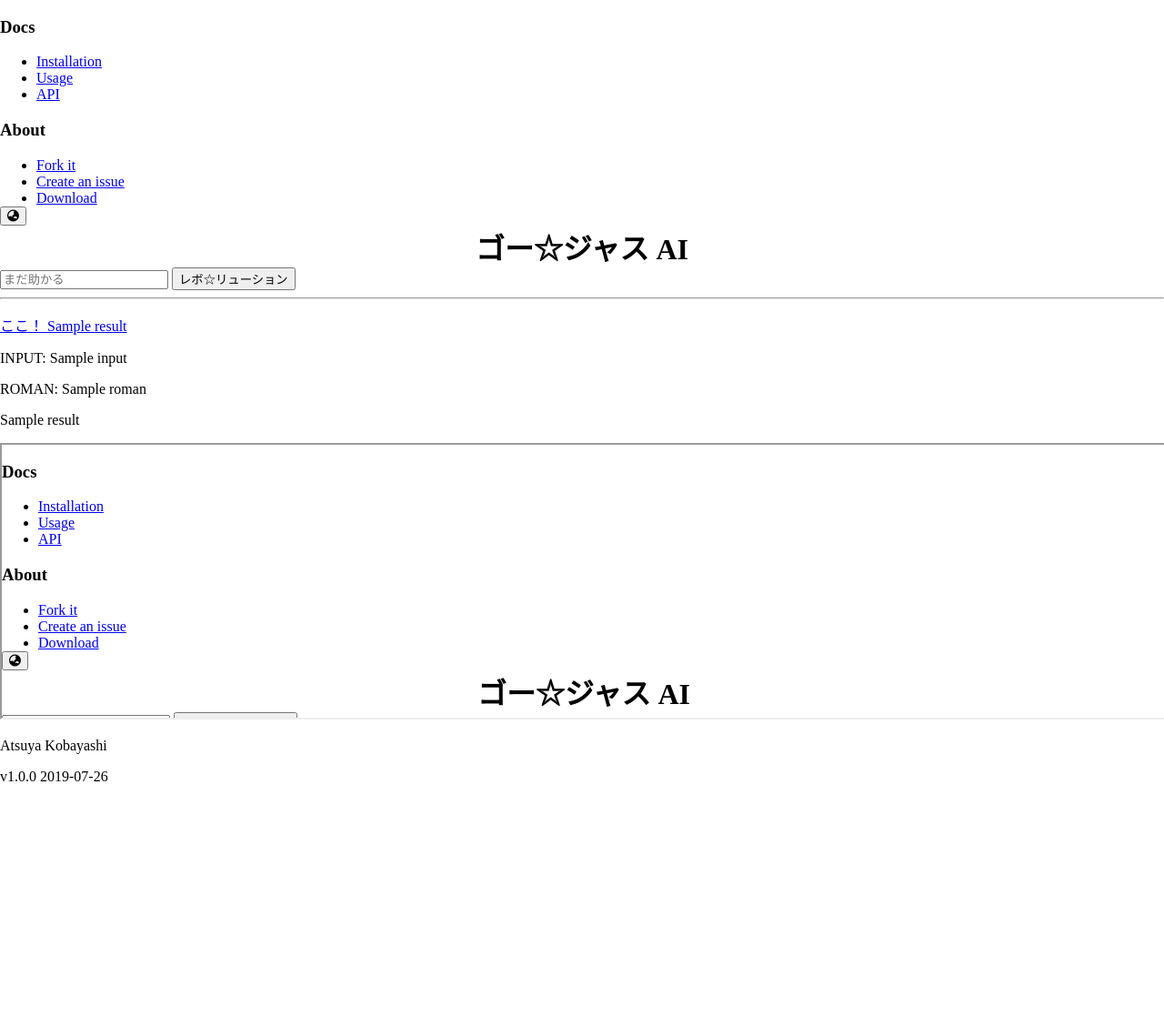
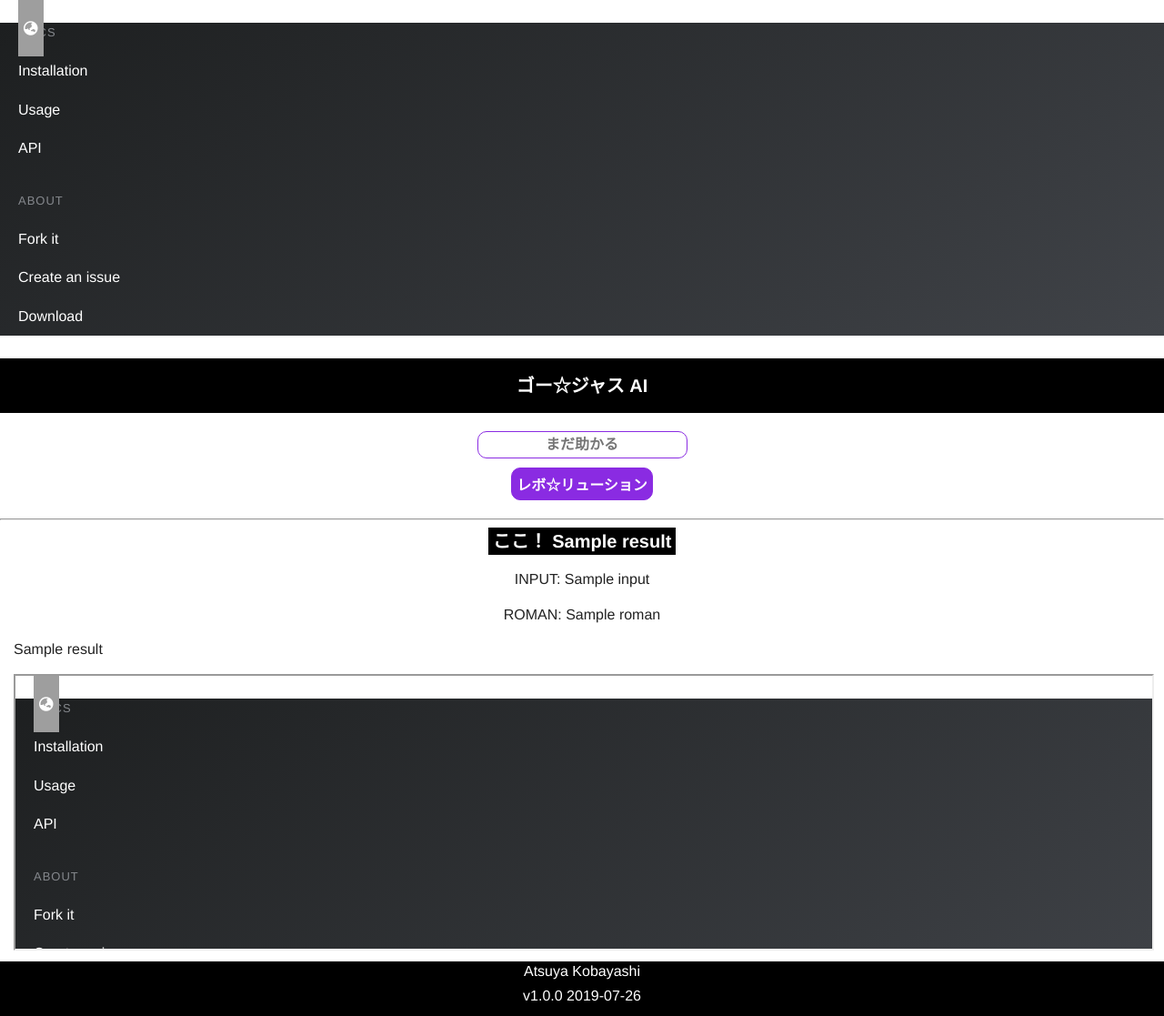
Before and after one commit to atsukoba/GorgeousApp, a Flask app: template app/templates/index.html in a window 1280 px wide. Shown: the whole page at 91% size. Before the commit the page ends 859 px from the top, so only its background shows below. Run offline with Flask 2, Linux system fonts and the light colour scheme; the template is opened without the code that fills it: most values are stand-ins (such as "Sample title", 1, 10 or a date in 2020); parts of the project's set-up code (start-up, migrations or seed data) failed here and were passed over; some libraries are stand-ins or nearby versions; grey boxes are pictures that could not be loaded.

Commit message:
Style Update

```diff
--- a/app/static/css/style.css
+++ b/app/static/css/style.css
@@ -2,10 +2,91 @@ html, body, ul, li {
   margin: 0;
 }
 
-h1 {
+header {
+  background-color: black;
+  height: 60px;
+}
+
+header h1 {
+  color: white;
+  font-size: 20px;
+  margin: 0;
+  line-height: 60px;
+  text-align: center;
+}
+
+header .btn-hamburger {
+  top: 0;
+  left: 20px;
+}
+
+header .btn-hamburger i {
+  color: white;
+  line-height: 60px;
+}
+
+section {
+  margin: 0;
+}
+
+section.input {
+  margin: 20px 0;
+}
+
+section.input input {
+  display: block;
+  border: solid 1px blueviolet;
+  border-radius: 10px;
+  margin: 10px auto;
+  text-align: center;
+  padding: 5px;
+}
+
+section.input input.q {
+  font-weight: bold;
+}
+
+section.input input.revo {
+  background-color: blueviolet;
+  color: white;
+  font-weight: bold;
+}
+
+section.results {
+  padding: 0 15px;
+}
+
+section.results .result p {
+  text-align: center;
+}
+
+section.results .result .main_result {
+  font-size: 20px;
+  display: block;
+  color: white;
+  background-color: black;
+  padding: 5px;
+  margin: 0 auto;
   width: -webkit-fit-content;
   width: -moz-fit-content;
   width: fit-content;
-  margin: 0 auto;
+  height: auto;
+  line-height: 20px;
+  font-weight: bold;
+}
+
+section.results .result .main_result p {
+  margin: 0;
+}
+
+footer {
+  color: white;
+  background-color: black;
+  height: 60px;
+}
+
+footer p {
+  margin: 5px auto;
+  text-align: center;
 }
 /*# sourceMappingURL=style.css.map */
--- a/app/static/sass/style.sass
+++ b/app/static/sass/style.sass
@@ -3,6 +3,75 @@
 html, body, ul, li
     margin: 0
 
-h1
-    width: fit-content
-    margin: 0 auto
+header
+    background-color: black
+    height: 60px
+
+    h1
+        color: white
+        font-size: 20px
+        margin: 0
+        line-height: 60px
+        text-align: center
+
+    .btn-hamburger
+        top: 0
+        left: 20px
+
+        i
+            color: white
+            line-height: 60px
+
+
+section
+    margin: 0
+
+section.input
+    margin: 20px 0
+
+    input
+        display: block
+        border: solid 1px blueviolet
+        border-radius: 10px
+        margin: 10px auto
+        text-align: center
+        padding: 5px
+    input.q
+        font-weight: bold
+    input.revo
+        background-color: blueviolet
+        color: white
+        font-weight: bold
+
+section.settings
+
+section.results
+    padding: 0 15px
+
+    .result
+        p
+            text-align: center
+        .main_result
+            font-size: 20px
+            display: block
+            color: white
+            background-color: black
+            padding: 5px
+            margin: 0 auto
+            width: fit-content
+            height: auto
+            line-height: 20px
+            font-weight: bold
+            p
+                margin: 0
+
+    .ranking
+
+
+footer
+    color: white
+    background-color: black
+    height: 60px
+    p
+        margin: 5px auto
+        text-align: center
```
Also changed, not shown: app/templates/app.html (deleted, +0 -7 lines), app/static/css/slideout.min.css (added), app/static/js/script.js (added), 3 other files.
